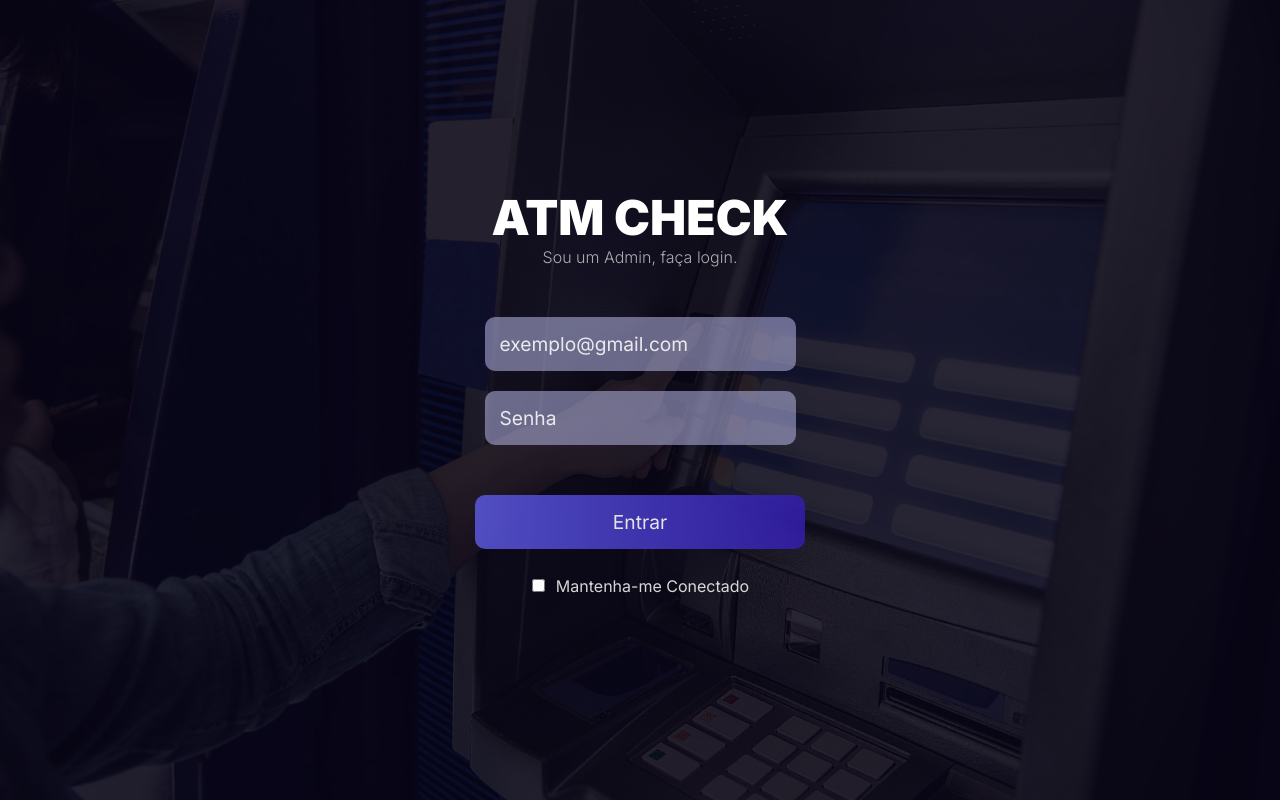
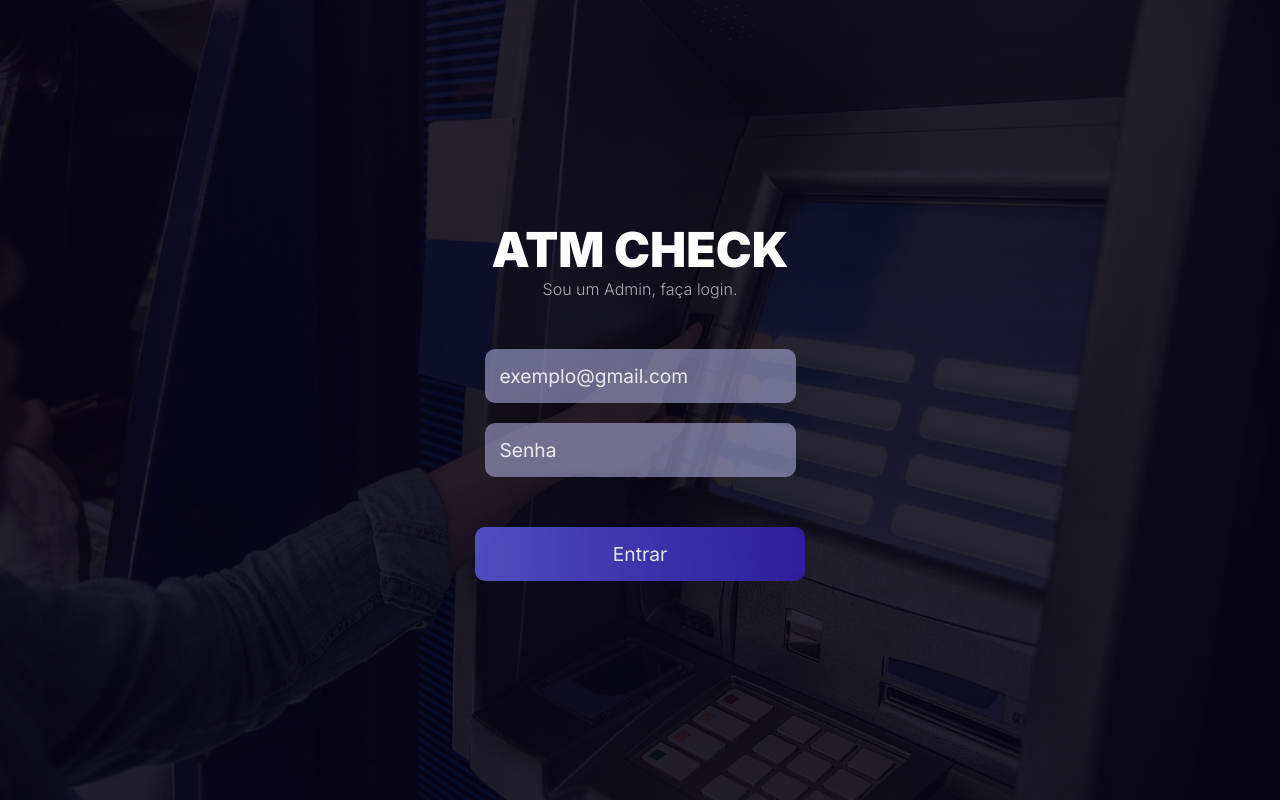
Before and after one commit to RICX-FN/ATM-CHECK, a React (Create React App) app in the folder frontend/: page /login-admin in a window 1280 px wide. Built offline with nearby package versions, Linux system fonts and the light colour scheme.

Commit message:
Remove: features (remember my accouts)

```diff
--- a/frontend/src/pages/login-admin/login-admin.tsx
+++ b/frontend/src/pages/login-admin/login-admin.tsx
@@ -78,11 +78,6 @@ function LoginAdmin() {
             label={isSubmitting ? "Entrando..." : "Entrar"}
             disabled={isSubmitting}
           />
-
-          <div className="check-session">
-            <input type="checkbox" className='check-conect' name="check" id="check" />
-            <label htmlFor="check">Mantenha-me Conectado</label>
-          </div>
         </form>
       </div>
     </div>
```
